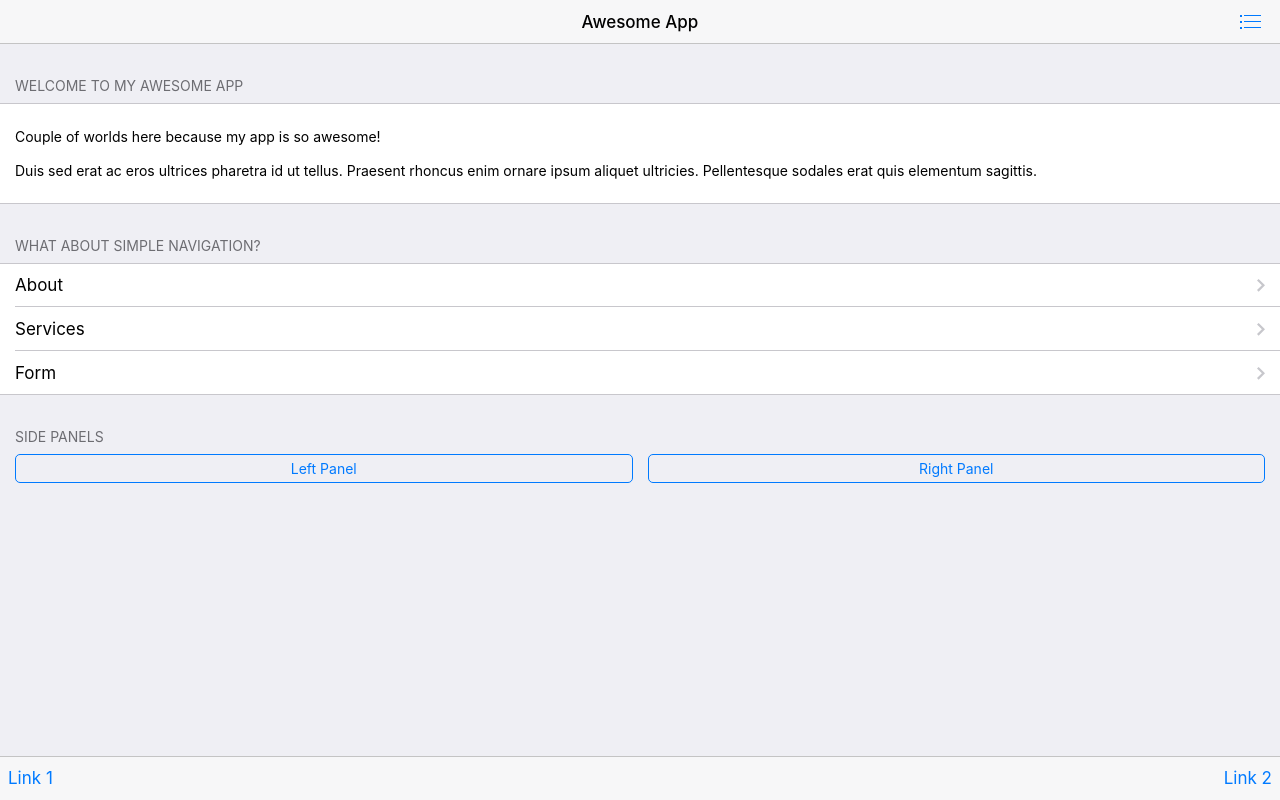
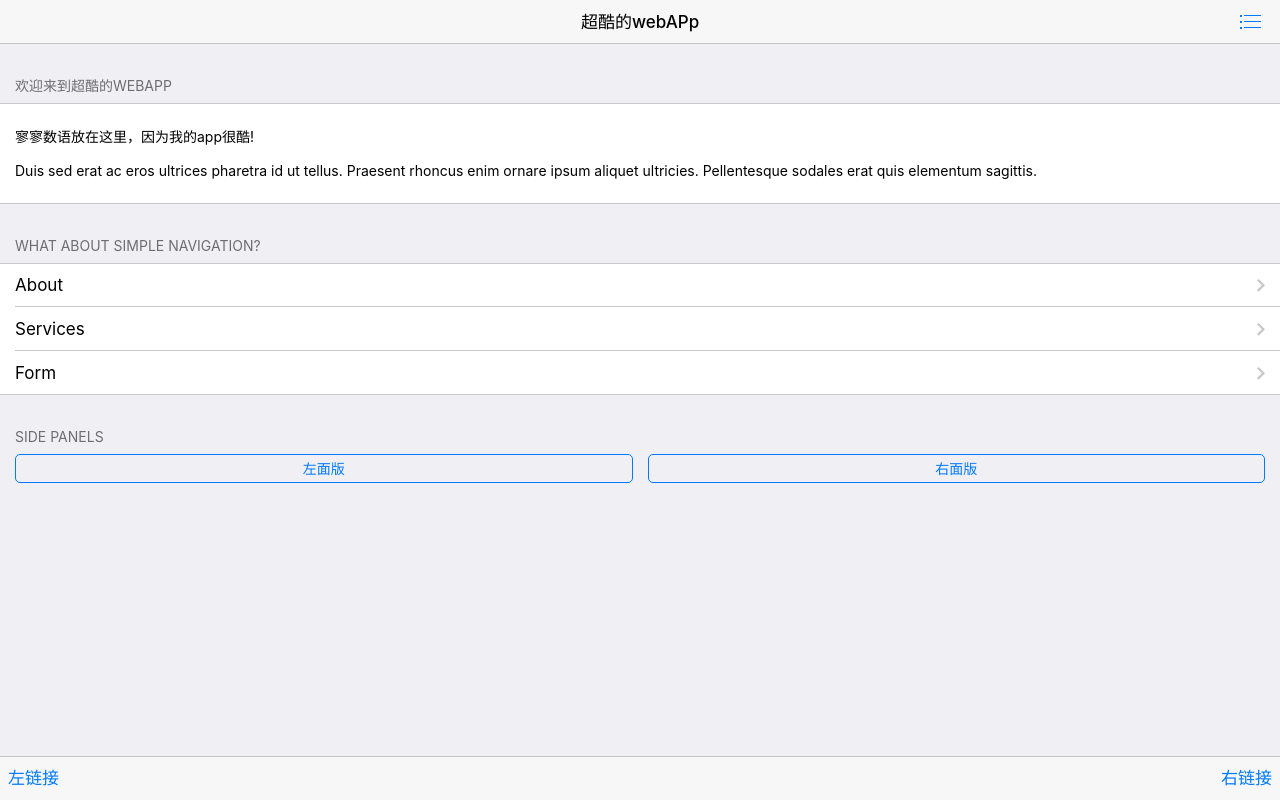
Before and after one commit to GENERALTUNE/GENERALTUNE.github.io, a website: page mobile/index.html in a window 1280 px wide. Drawn offline with Linux system fonts and the light colour scheme.

Commit message:
提交代码

```diff
--- a/mobile/index.html
+++ b/mobile/index.html
@@ -20,13 +20,13 @@
     <!-- Left panel with reveal effect-->
     <div class="panel panel-left panel-reveal">
       <div class="content-block">
-        <p>Left panel content goes here</p>
+        <p>这里展示左面板的内容</p>
       </div>
     </div>
     <!-- Right panel with cover effect-->
     <div class="panel panel-right panel-cover">
       <div class="content-block">
-        <p>Right panel content goes here</p>
+        <p>这里展示右面板的内容</p>
       </div>
     </div>
     <!-- Views-->
@@ -37,7 +37,7 @@
         <div class="navbar">
           <div class="navbar-inner">
             <!-- We have home navbar without left link-->
-            <div class="center sliding">Awesome App</div>
+            <div class="center sliding">超酷的webAPp</div>
             <div class="right">
               <!-- Right link contains only icon - additional "icon-only" class--><a href="#" class="link icon-only open-panel"> <i class="icon icon-bars"></i></a>
             </div>
@@ -49,10 +49,10 @@
           <div data-page="index" class="page">
             <!-- Scrollable page content-->
             <div class="page-content">
-              <div class="content-block-title">Welcome To My Awesome App</div>
+              <div class="content-block-title">欢迎来到超酷的webAPP</div>
               <div class="content-block">
                 <div class="content-block-inner">
-                  <p>Couple of worlds here because my app is so awesome!</p>
+                  <p>寥寥数语放在这里，因为我的app很酷!</p>
                   <p>Duis sed erat ac eros ultrices pharetra id ut tellus. Praesent rhoncus enim ornare ipsum aliquet ultricies. Pellentesque sodales erat quis elementum sagittis.</p>
                 </div>
               </div>
@@ -82,8 +82,8 @@
               <div class="content-block-title">Side panels</div>
               <div class="content-block">
                 <div class="row">
-                  <div class="col-50"><a href="#" data-panel="left" class="button open-panel">Left Panel</a></div>
-                  <div class="col-50"><a href="#" data-panel="right" class="button open-panel">Right Panel</a></div>
+                  <div class="col-50"><a href="#" data-panel="left" class="button open-panel">左面版</a></div>
+                  <div class="col-50"><a href="#" data-panel="right" class="button open-panel">右面版</a></div>
                 </div>
               </div>
             </div>
@@ -91,7 +91,7 @@
         </div>
         <!-- Bottom Toolbar-->
         <div class="toolbar">
-          <div class="toolbar-inner"><a href="#" class="link">Link 1</a><a href="#" class="link">Link 2</a></div>
+          <div class="toolbar-inner"><a href="/" class="link">左链接</a><a href="/mobile/index.html" class="link">右链接</a></div>
         </div>
       </div>
     </div>
```
